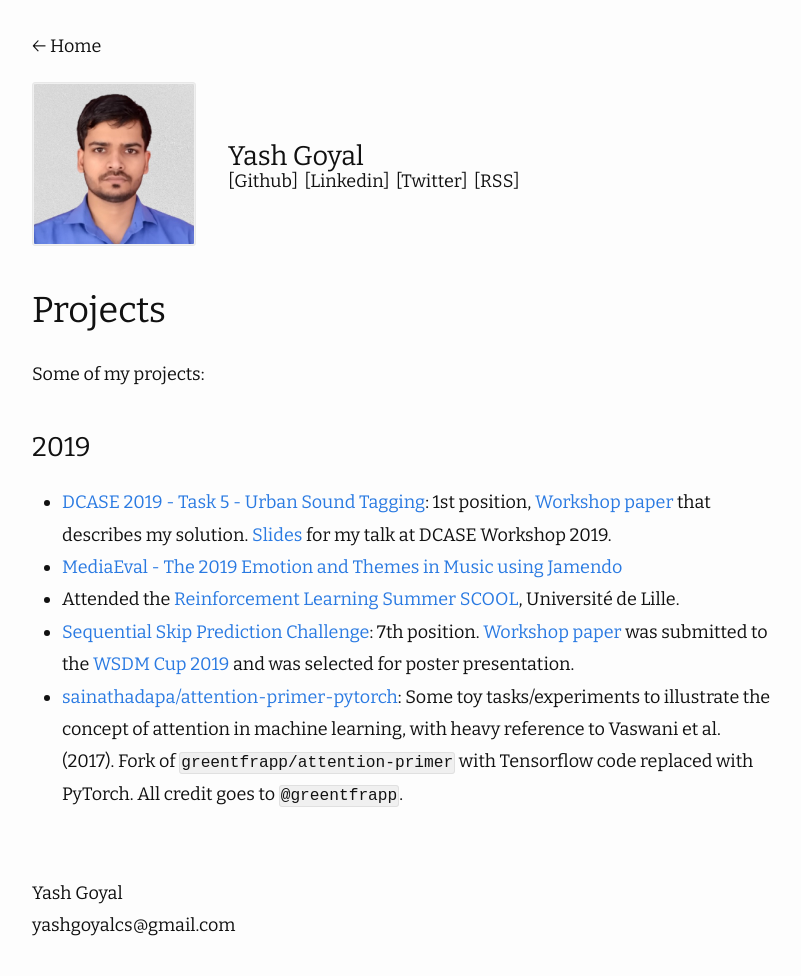
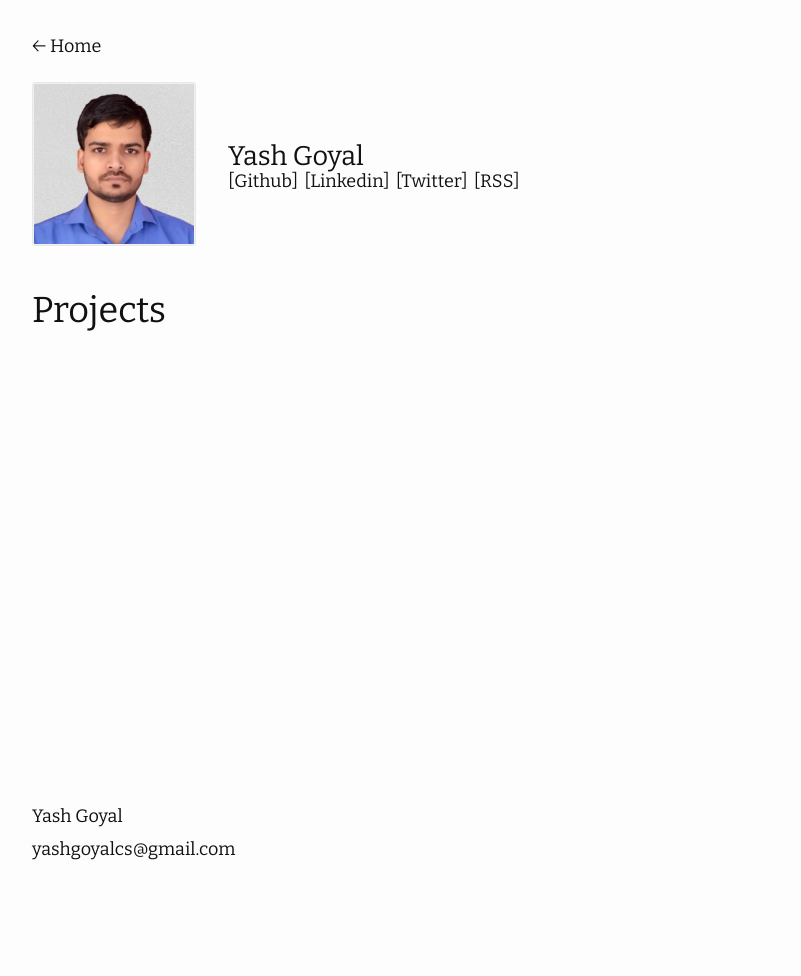
Before and after one commit to yashgoyal07/yashgoyal07.github.io, a Jekyll site: the page built from projects.md, in a window 1280 px wide. Shown: the whole page, without its empty margins (238-1039 px from the left). Built offline with Jekyll 4.4.1, drawn with Linux system fonts in a browser that asks for light colours; nearby versions of some CDN libraries; after the commit the page ends 900 px from its top, so only the background shows below that.

Commit message:
modify projects

```diff
--- a/projects.md
+++ b/projects.md
@@ -3,12 +3,3 @@ layout: about
 ---
 
 # Projects
-
-Some of my projects:
-
-## 2019
-- [DCASE 2019 - Task 5 - Urban Sound Tagging](https://github.com/sainathadapa/urban-sound-tagging): 1st position, [Workshop paper](https://arxiv.org/abs/1909.12699) that describes my solution. [Slides](https://docs.google.com/presentation/d/18wY7ptO7AY7u8CMGvVByL770CxE4aZhayEd4cR8gG2Q/edit?usp=sharing) for my talk at DCASE Workshop 2019.
-- [MediaEval - The 2019 Emotion and Themes in Music using Jamendo](https://github.com/sainathadapa/mediaeval-2019-moodtheme-detection)
-- Attended the [Reinforcement Learning Summer SCOOL](https://rlss.inria.fr/), Université de Lille.
-- [Sequential Skip Prediction Challenge](https://github.com/sainathadapa/spotify-sequential-skip-prediction): 7th position. [Workshop paper](https://github.com/sainathadapa/spotify-sequential-skip-prediction/blob/master/workshop-paper-source/paper.pdf) was submitted to the [WSDM Cup 2019](http://www.wsdm-conference.org/2019/wsdm-cup-2019.php) and was selected for poster presentation.
-- [sainathadapa/attention-primer-pytorch](https://github.com/sainathadapa/attention-primer-pytorch): Some toy tasks/experiments to illustrate the concept of attention in machine learning, with heavy reference to Vaswani et al. (2017). Fork of `greentfrapp/attention-primer` with Tensorflow code replaced with PyTorch. All credit goes to `@greentfrapp`.
```
